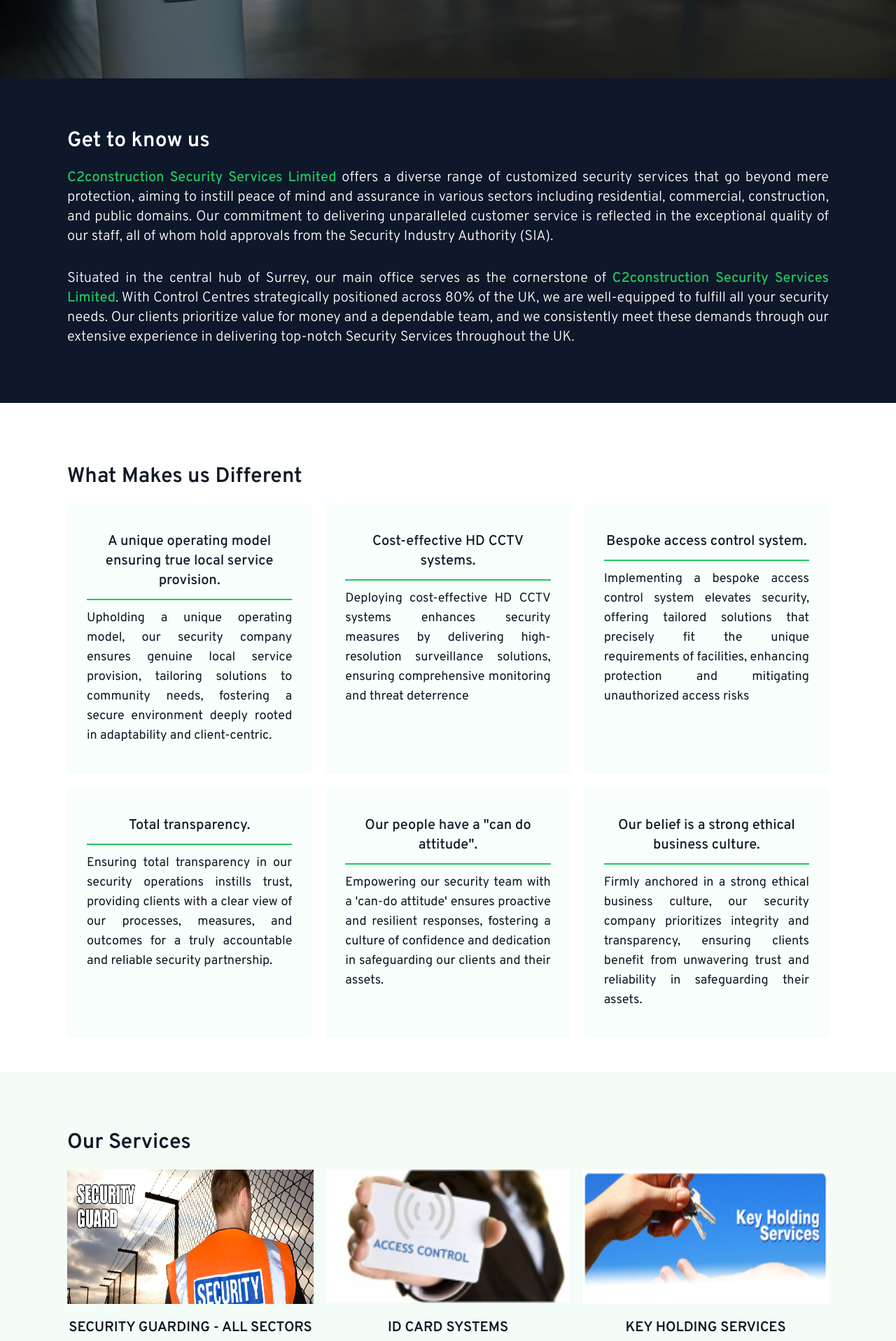
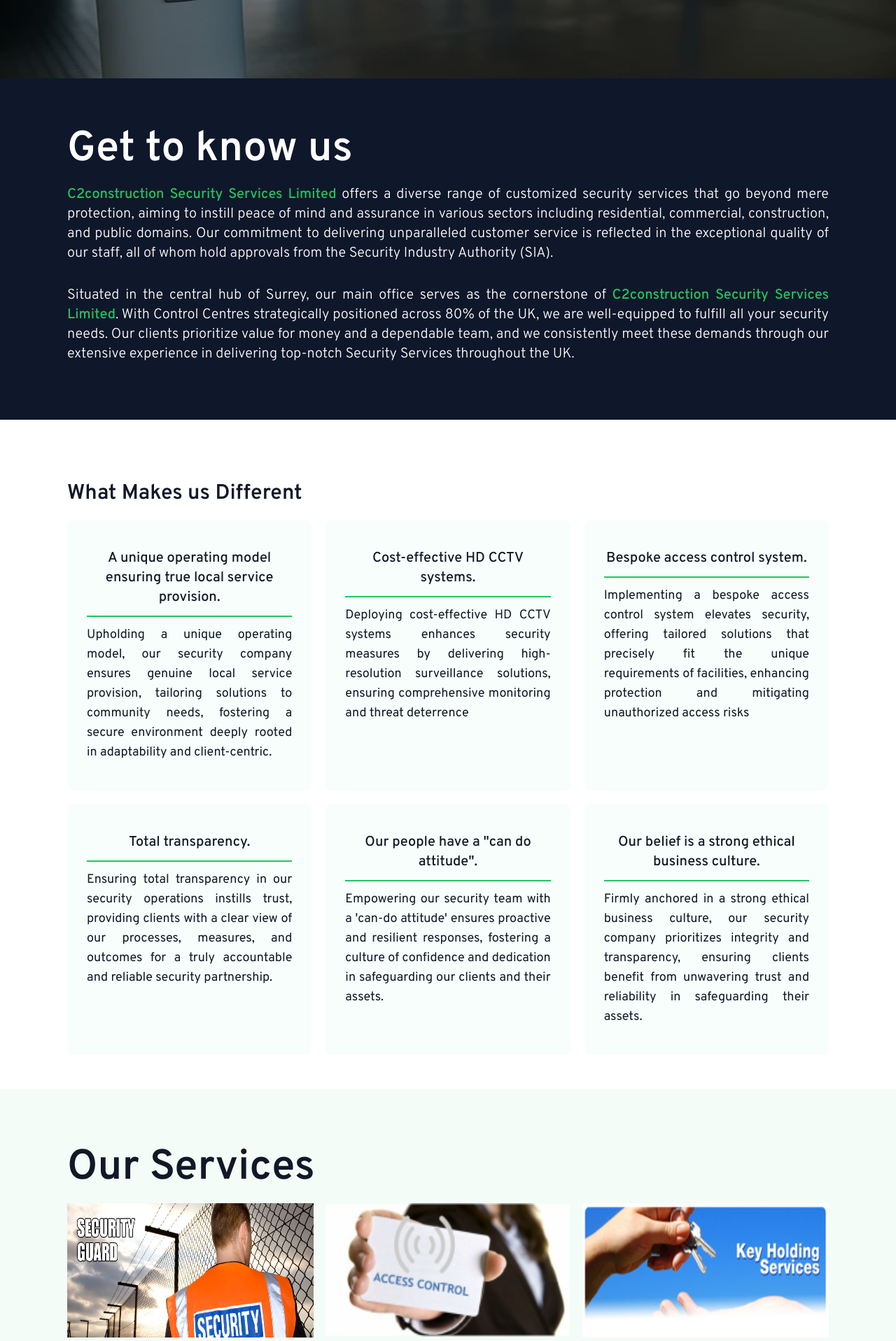
Before and after one commit to Dev-Tonia/c2consecurity, a Nuxt app: page / in a window 1280 px wide. Shown: the part 520-2437 px from the top of the page at 70% size. Built offline with nearby package versions, Linux system fonts and the light colour scheme.

Commit message:
Changed the font size of the section headers

```diff
--- a/components/AboutUs.vue
+++ b/components/AboutUs.vue
@@ -1,7 +1,9 @@
 <template>
   <section class="bg-primary text-white pb-12 pt-16">
     <div class="wrapper">
-      <h2 class="text-3xl font-bold py-2">Get to know us</h2>
+      <h2 class="text-3xl md:text-5xl lg:text-6xl font-bold py-2">
+        Get to know us
+      </h2>
       <p
         class="mt-3 mb-6 font-light lg:mb-8 md:text-lg lg:text-xl text-justify"
       >
--- a/components/Banner.vue
+++ b/components/Banner.vue
@@ -5,7 +5,9 @@
     <div
       class="absolute bg-black/60 top-0 bottom-0 right-0 left-0 flex items-center justify-center"
     >
-      <h2 class="text-white text-4xl font-bold">{{ title }}</h2>
+      <h2 class="text-white text-3xl md:text-5xl lg:text-6xl font-bold">
+        {{ title }}
+      </h2>
     </div>
   </div>
 </template>
--- a/components/ServiceSection.vue
+++ b/components/ServiceSection.vue
@@ -1,7 +1,9 @@
 <template>
   <section class="bg-green-500/[0.05] text-gray-900 pb-16 pt-16">
     <div class="wrapper">
-      <h2 class="text-3xl font-bold py-5">Our Services</h2>
+      <h2 class="text-3xl md:text-5xl lg:text-6xl font-bold py-5">
+        Our Services
+      </h2>
       <div class="grid md:grid-cols-2 lg:grid-cols-3 gap-4">
         <div v-for="service in services" :key="service.title">
           <NuxtLink to="/service">
```
